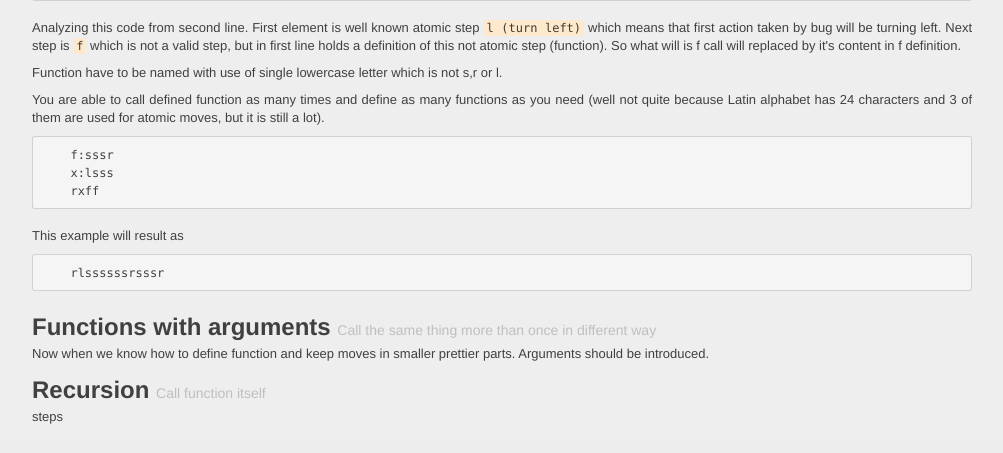
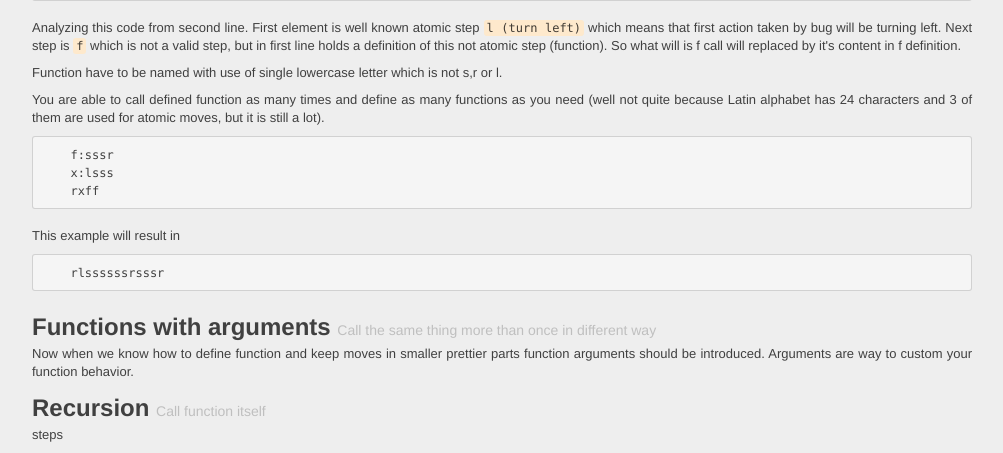
Before and after one commit to spenoir/progpac, a Django app: template templates/help.html in a window 1280 px wide. Shown: the part 866-1319 px from the top of the page, without its empty margins (138-1141 px from the left). Before the commit the page ends 1290 px from the top, so only its background shows below. Run offline with Django 3.2, Linux system fonts and the light colour scheme; the template is opened without the code that fills it, so the values that code supplies are empty; style sheets or scripts are compiled from the project's sources; some libraries are stand-ins or nearby versions.

Commit message:
Help update

```diff
--- a/templates/help.html
+++ b/templates/help.html
@@ -80,7 +80,7 @@
     rxff</pre>
 
   <p>
-    This example will result as
+    This example will result in
   </p>
 
   <pre>
@@ -90,9 +90,9 @@
     <small>Call the same thing more than once in different way</small>
   </h2>
 
-  <p>
-    Now when we know how to  define function and keep moves in smaller
-    prettier parts. Arguments should be introduced.
+  <p>Now when  we know  how  to define  function and  keep moves  in
+    smaller prettier  parts function  arguments should  be introduced.
+    Arguments are way to custom your function behavior.
   </p>
 
   <h2>Recursion
```
